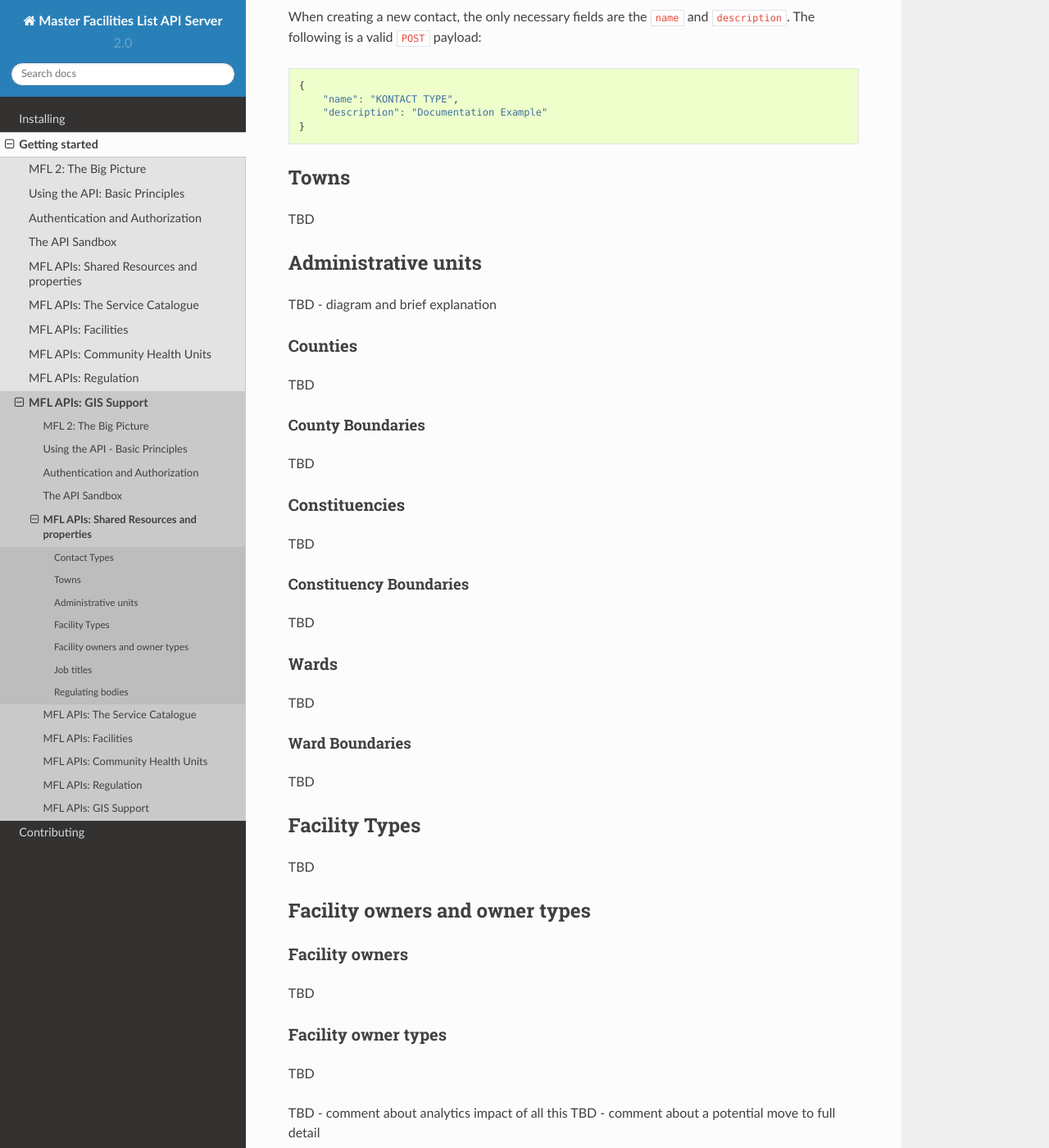
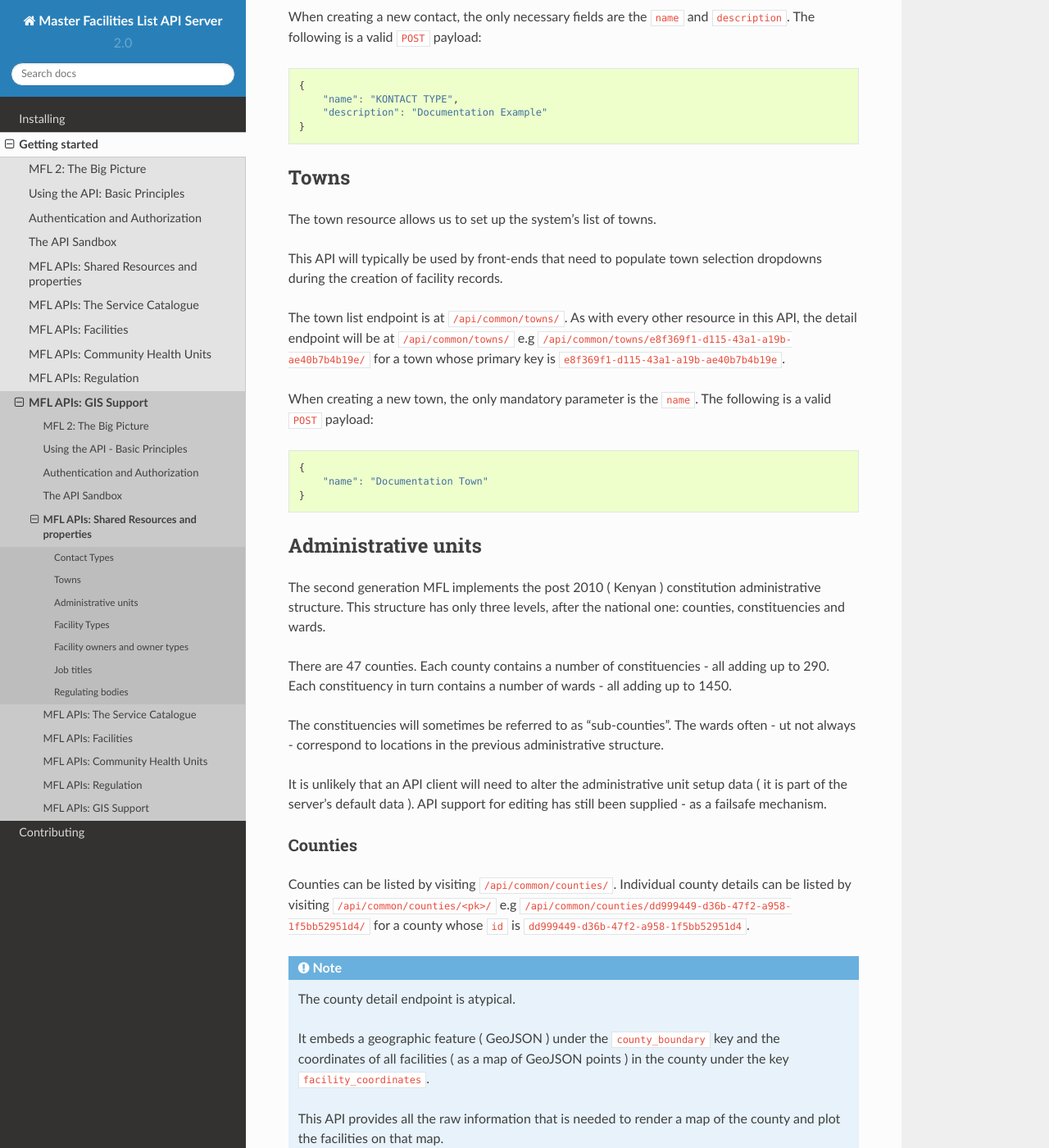
Before and after one commit to MasterFacilityList/mfl_api, a Sphinx documentation site: the page built from docs/getting_started/support_resources.rst, in a window 1280 px wide and 1400 px high, scrolled down 643 px. Shown: the whole window at 82% size. Built offline with Sphinx 7.4.7 and the Read the Docs theme 2.0.0, drawn with Linux system fonts in a browser that asks for light colours; some of the changed text lies outside the part shown.

Commit message:
Added documentation for the administrative units

```diff
--- a/docs/getting_started/gis.rst
+++ b/docs/getting_started/gis.rst
@@ -3,7 +3,9 @@ MFL APIs: GIS Support
 This chapter assumes that the reader is familiar with the general
 principles explained in the :doc:`api` chapter.
 
-TBD - administrative units and their boundaries
+TBD - county boundaries
+TBD - constituency boundaries
+TBD - ward boundaries
 TBD - notes about points ( coordinates )
 TBD - geoJSON, openlayers
 TBD - plotting the facilities in a unit
--- a/docs/getting_started/support_resources.rst
+++ b/docs/getting_started/support_resources.rst
@@ -35,36 +35,85 @@ When creating a new contact, the only necessary fields are the ``name`` and
 
 Towns
 -------
-TBD
+The town resource allows us to set up the system's list of towns.
+
+This API will typically be used by front-ends that need to populate town
+selection dropdowns during the creation of facility records.
+
+The town list endpoint is at ``/api/common/towns/``. As with every other
+resource in this API, the detail endpoint will be at ``/api/common/towns/``
+e.g ``/api/common/towns/e8f369f1-d115-43a1-a19b-ae40b7b4b19e/`` for a town
+whose primary key is ``e8f369f1-d115-43a1-a19b-ae40b7b4b19e``.
+
+When creating a new town, the only mandatory parameter is the ``name``. The
+following is a valid ``POST`` payload:
+
+.. code-block:: javascript
+
+    {
+        "name": "Documentation Town"
+    }
 
 Administrative units
 ------------------------
-TBD - diagram and brief explanation
+The second generation MFL implements the post 2010 ( Kenyan ) constitution
+administrative structure. This structure has only three levels, after the
+national one: counties, constituencies and wards.
+
+There are 47 counties. Each county contains a number of constituencies - all
+adding up to 290. Each constituency in turn contains a number of wards - all
+adding up to 1450.
+
+The constituencies will sometimes be referred to as "sub-counties". The wards
+often - ut not always - correspond to locations in the previous administrative
+structure.
+
+It is unlikely that an API client will need to alter the administrative unit
+setup data ( it is part of the server's default data ). API support for
+editing has still been supplied - as a failsafe mechanism.
 
 Counties
 ++++++++++
-TBD
+Counties can be listed by visiting ``/api/common/counties/``. Individual county
+details can be listed by visiting ``/api/common/counties/<pk>/`` e.g
+``/api/common/counties/dd999449-d36b-47f2-a958-1f5bb52951d4/`` for a county
+whose ``id`` is ``dd999449-d36b-47f2-a958-1f5bb52951d4``.
 
-County Boundaries
-~~~~~~~~~~~~~~~~~~~~
-TBD
+.. note::
 
+    The county detail endpoint is atypical.
+
+    It embeds a geographic feature ( GeoJSON ) under the ``county_boundary``
+    key and the coordinates of all facilities ( as a map of GeoJSON points )
+    in the county under the key ``facility_coordinates``.
+
+    This API provides all the raw information that is needed to render a map
+    of the county and plot the facilities on that map.
 
 Constituencies
 +++++++++++++++++
-TBD
+Constituencies can be listed by visiting ``/api/common/constituencies/``.
+Individual constituency details can be viewed by visiting
+``/api/common/constituencies/<pk>/`` e.g
+``/api/common/constituencies/16da4d8a-4bff-448b-8fbb-0f64ee82c05a/`` for the
+constituency with an ``id`` ``16da4d8a-4bff-448b-8fbb-0f64ee82c05a``.
 
-Constituency Boundaries
-~~~~~~~~~~~~~~~~~~~~~~~~~~
-TBD
+.. note::
+
+    Like the county detail endpoint, the constituency detail endpoint is
+    atypical. It embeds the same coordinates and boundary information.
 
 Wards
 ++++++++
-TBD
+Wards can be listed by visiting ``/api/common/wards/``. Individual ward details
+can be retrieved at ``/api/common/wards/<pk>/`` e.g ``/api/common/wards/41ae635c-5dba-40af-bb74-37d8d0a4c175/`` for the ward with an ``id``
+``41ae635c-5dba-40af-bb74-37d8d0a4c175``.
 
-Ward Boundaries
-~~~~~~~~~~~~~~~~~~
-TBD
+.. note::
+
+    Like the county and constituency detail endpoints, the ward detail
+    endpoint is atypical because it embeds coordinates and boundary
+    information.
 
 Facility Types
 -----------------
```
